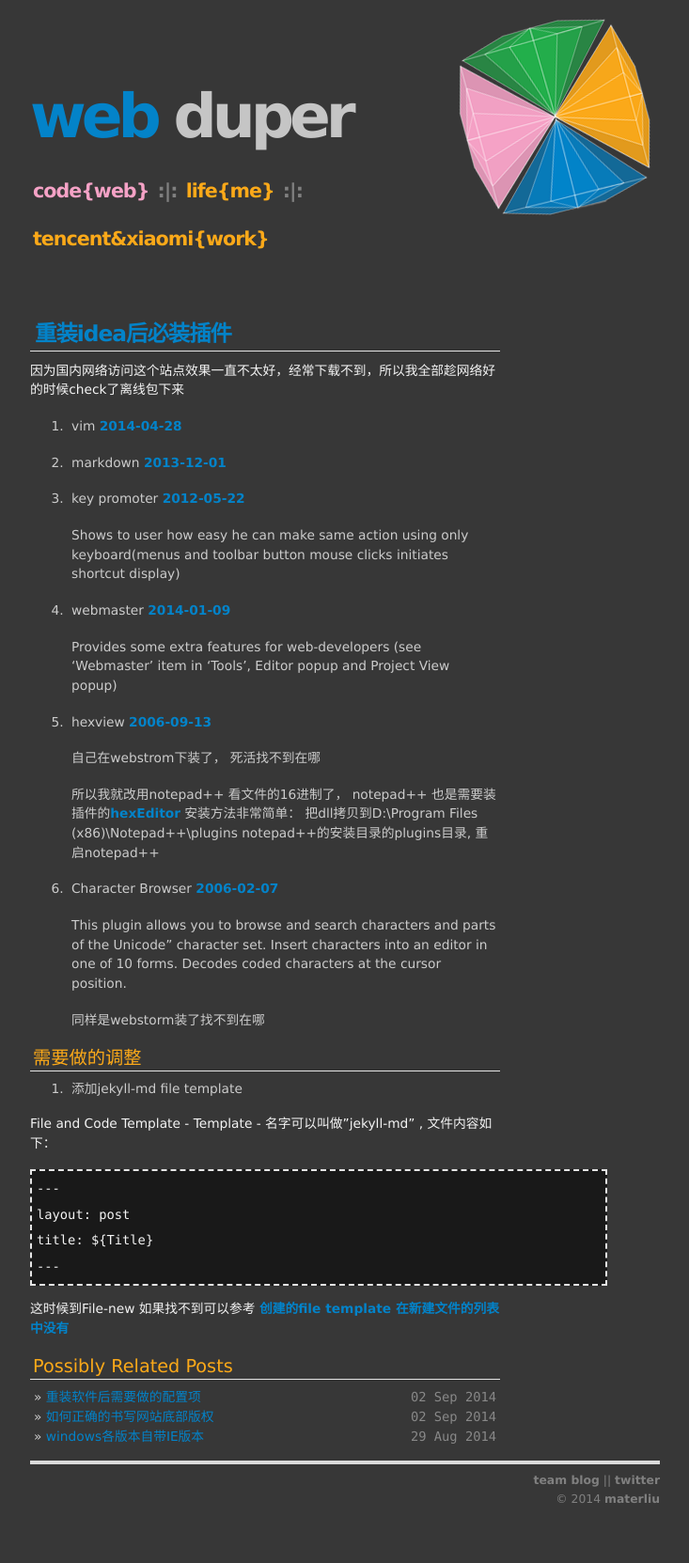
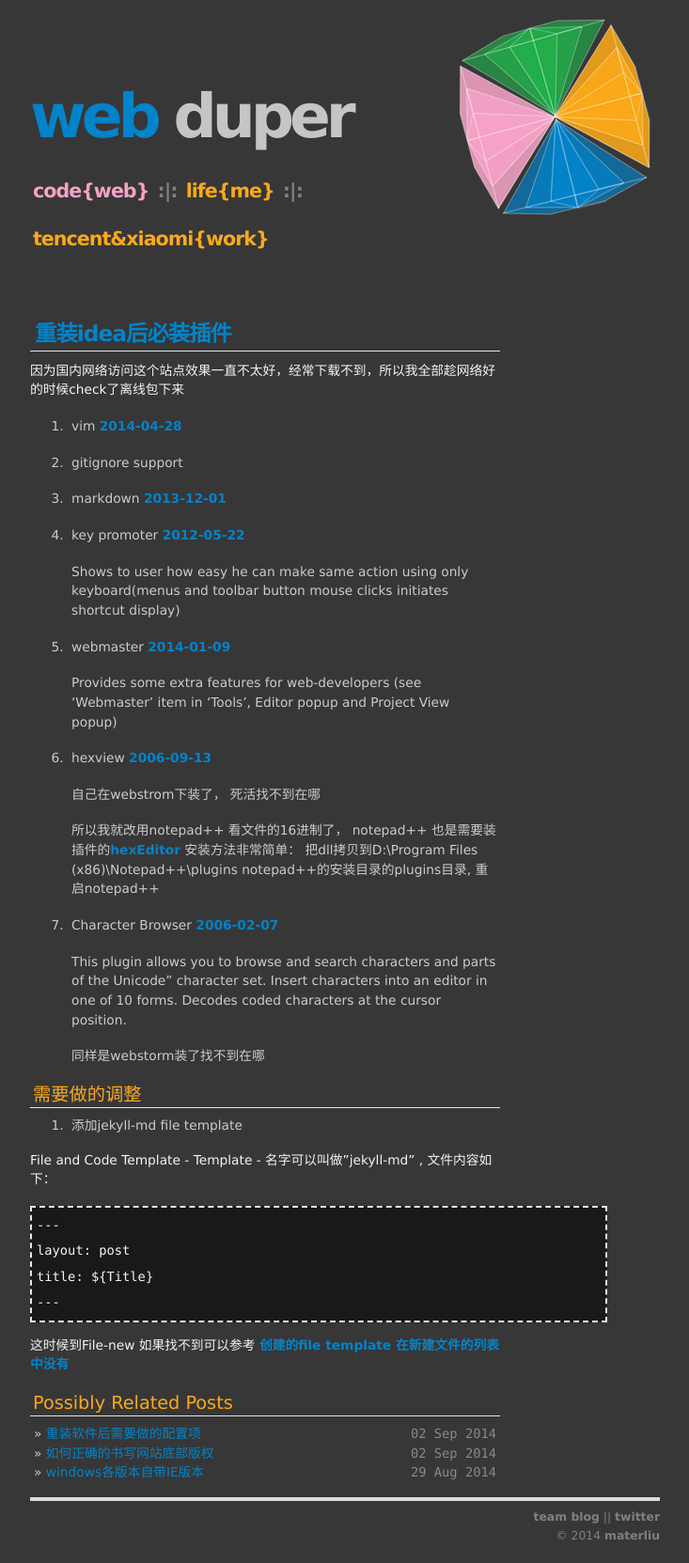
Before and after one commit to materliu/materliu.github.io, a Jekyll site: the page built from all/web/ideas/_posts/2014-04-14-reinstall-idea-plugins.md, in a window 1280 px wide. Shown: the whole page at 94% size, without its empty margins (273-1006 px from the left). Built offline with Jekyll 4.4.1, drawn with Linux system fonts in a browser that asks for light colours; Markdown is read by kramdown in place of the engine named in the settings; before the commit the page ends 1624 px from its top, so only the background shows below that.

Commit message:
添加git ignore 相关插件。

```diff
--- a/all/web/ideas/_posts/2014-04-14-reinstall-idea-plugins.md
+++ b/all/web/ideas/_posts/2014-04-14-reinstall-idea-plugins.md
@@ -8,6 +8,8 @@
 因为国内网络访问这个站点效果一直不太好，经常下载不到，所以我全部趁网络好的时候check了离线包下来
 
 1. vim [2014-04-28](/attachments/2014-04-28-ideavim.zip)
+
+2. gitignore support
 
 2. markdown [2013-12-01](/attachments/2013-12-01-idea-markdown.zip)
 
```
